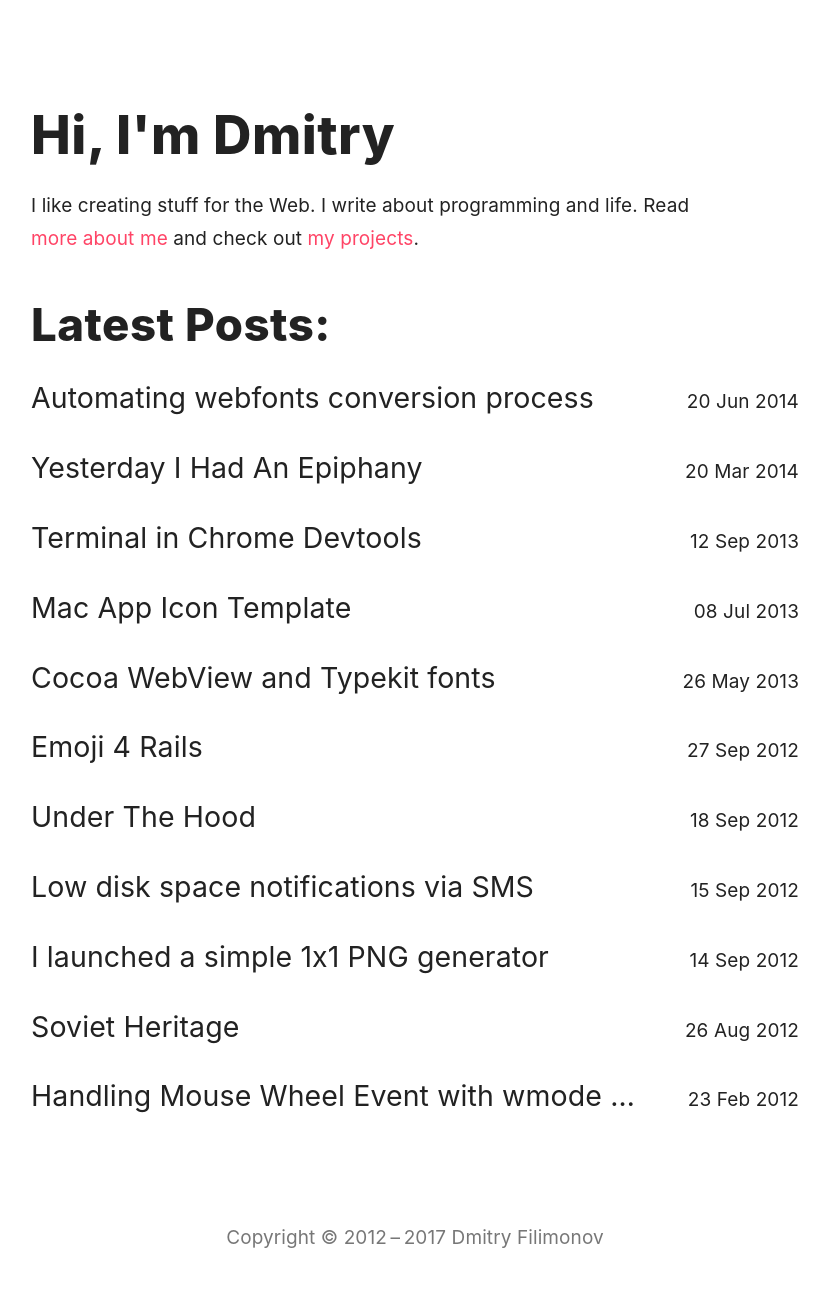
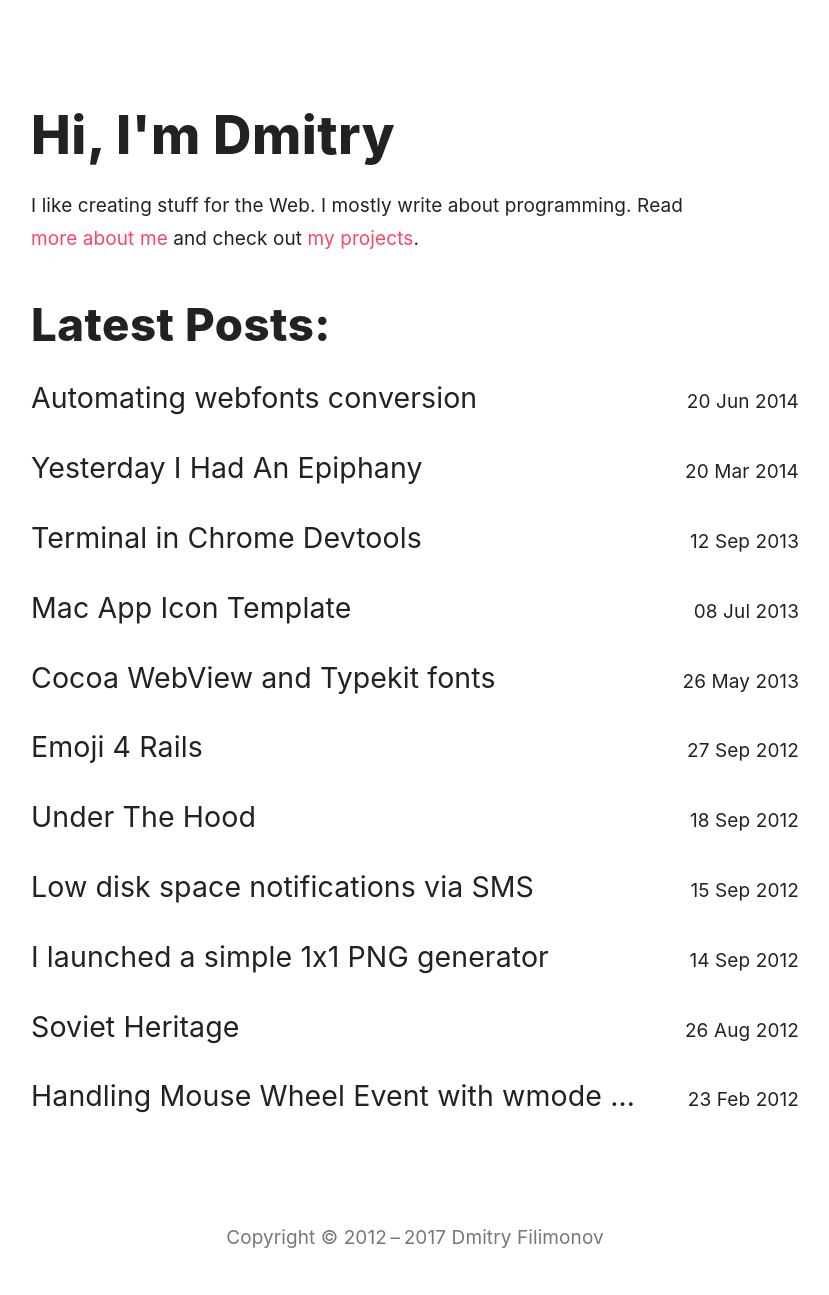
Before and after one commit to petethepig/petethepig.github.io, a Jekyll site: the page built from index.html, in a window 1280 px wide. Shown: the whole page, without its empty margins (225-1054 px from the left). Built offline with Jekyll 4.4.1, drawn with Linux system fonts in a browser that asks for light colours; some web fonts are replaced.

Commit message:
minor updates

```diff
--- a/_posts/2014-06-20-automating-fonts-conversion.md
+++ b/_posts/2014-06-20-automating-fonts-conversion.md
@@ -1,6 +1,6 @@
 ---
 layout: post
-title:  "Automating webfonts conversion process"
+title:  "Automating webfonts conversion"
 date:   2014-06-20 17:06
 tags:
 - programming
--- a/index.html
+++ b/index.html
@@ -4,7 +4,7 @@
 ---
 <div class="about-index">
   <h1>Hi, I'm Dmitry</h1>
-  <p>I like creating stuff for the Web. I write about programming and life. Read <a href="/about">more&nbsp;about&nbsp;me</a> and check&nbsp;out <a href="/projects">my&nbsp;projects</a>.</p>
+  <p>I like creating stuff for the Web. I mostly write about programming. Read <a href="/about">more&nbsp;about&nbsp;me</a> and check&nbsp;out <a href="/projects">my&nbsp;projects</a>.</p>
   <div class="clearfix"></div>
 </div>
 <h2 class="article-title latest-posts" >Latest Posts:</h2>
```
